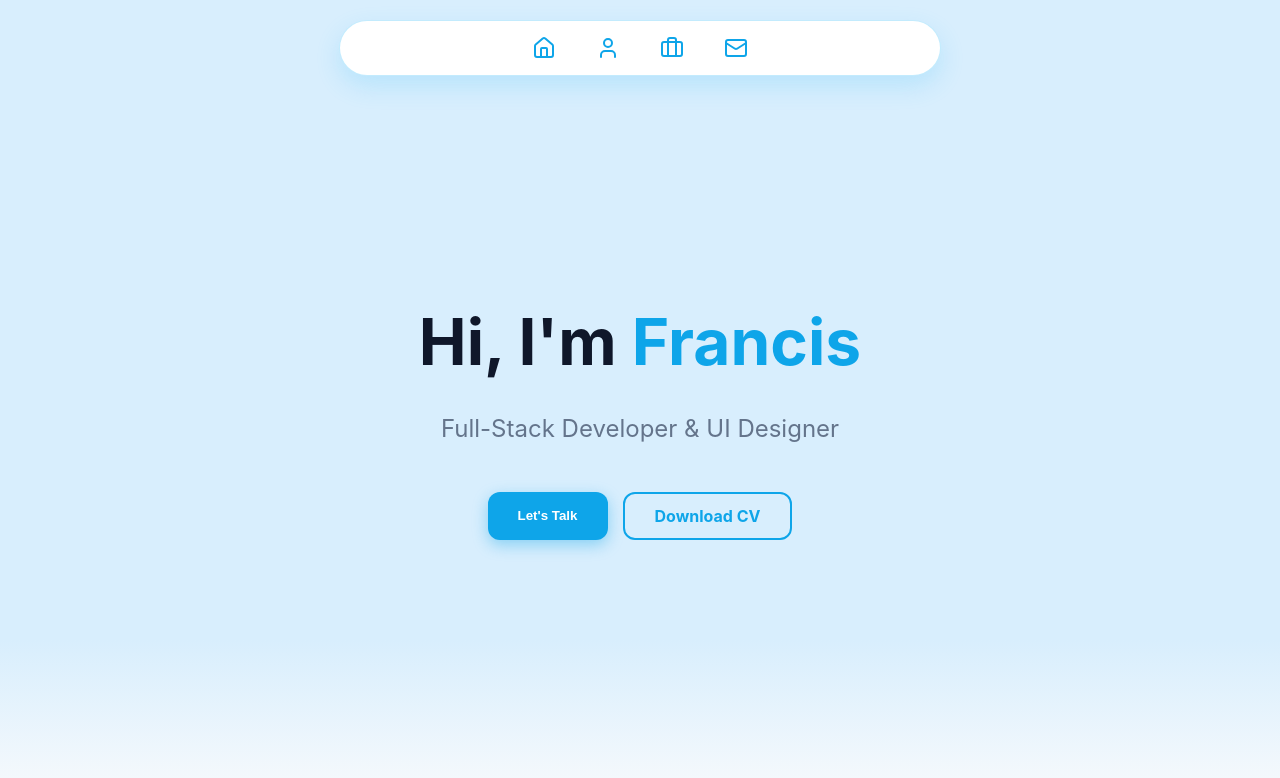
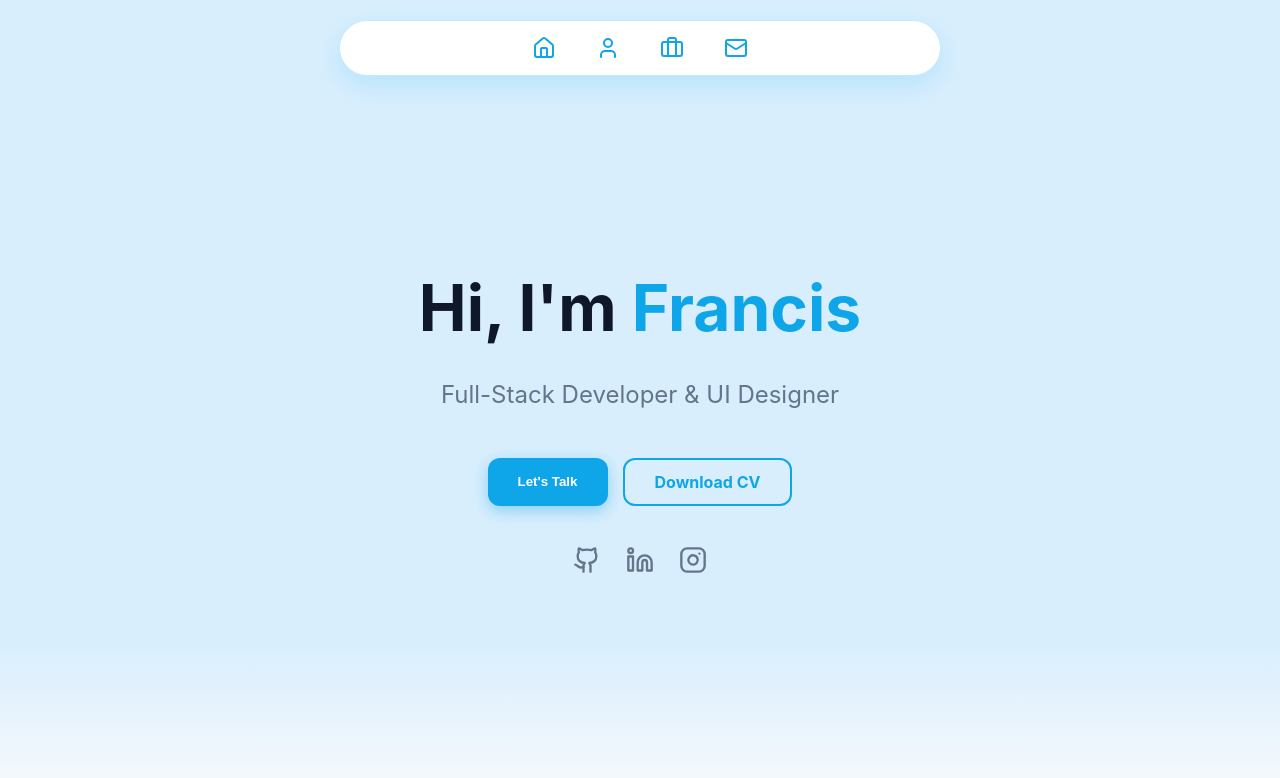
Before and after one commit to franc1s-513/my-portfolio-R-, a React (Vite) app: page / in a window 1280 px wide. Shown: the top 778 px of the page. Built offline with nearby package versions, Linux system fonts and the light colour scheme.

Commit message:
feat: added social media links to home page

```diff
--- a/src/index.css
+++ b/src/index.css
@@ -32,3 +32,13 @@ a[style*="border: 2px solid #0ea5e9"]:hover {
   background-color: #0ea5e9 !important;
   color: white !important;
 }
+/* Add this at the bottom of your CSS file */
+a svg {
+  transition: all 0.3s ease;
+}
+
+a svg:hover {
+  color: #0ea5e9; /* Sky Blue */
+  transform: translateY(-5px); /* Lift effect */
+  filter: drop-shadow(0 4px 6px rgba(14, 165, 233, 0.3));
+}
--- a/src/pages/Home.jsx
+++ b/src/pages/Home.jsx
@@ -1,3 +1,6 @@
+import React from 'react';
+import { Github, Linkedin, Instagram } from 'lucide-react';
+
 const Home = () => {
   return (
     <div style={{
@@ -15,13 +18,12 @@ const Home = () => {
         Full-Stack Developer & UI Designer
       </p>
 
+      {/* Button Row */}
       <div style={{ display: 'flex', gap: '15px', marginTop: '25px' }}>
-        {/* Primary Action Button */}
         <button style={styles.primaryButton}>
           Let's Talk
         </button>
 
-        {/* Secondary Download Button */}
         <a
           href="/resume.pdf"
           download="Francis_Resume.pdf"
@@ -30,11 +32,23 @@ const Home = () => {
           Download CV
         </a>
       </div>
+
+      {/* Social Icons Row */}
+      <div style={{ display: 'flex', gap: '25px', marginTop: '40px' }}>
+        <a href="https://github.com/your-username" target="_blank" rel="noreferrer" style={styles.socialLink}>
+          <Github size={28} />
+        </a>
+        <a href="https://linkedin.com/in/your-username" target="_blank" rel="noreferrer" style={styles.socialLink}>
+          <Linkedin size={28} />
+        </a>
+        <a href="https://instagram.com/your-username" target="_blank" rel="noreferrer" style={styles.socialLink}>
+          <Instagram size={28} />
+        </a>
+      </div>
     </div>
   );
 };
 
-// This is the part you were missing!
 const styles = {
   primaryButton: {
     padding: '12px 30px',
@@ -59,6 +73,13 @@ const styles = {
     textDecoration: 'none',
     display: 'inline-block',
     transition: '0.3s'
+  },
+  socialLink: {
+    color: '#64748b',
+    transition: '0.3s',
+    display: 'flex',
+    alignItems: 'center',
+    justifyContent: 'center'
   }
 };
 
```
